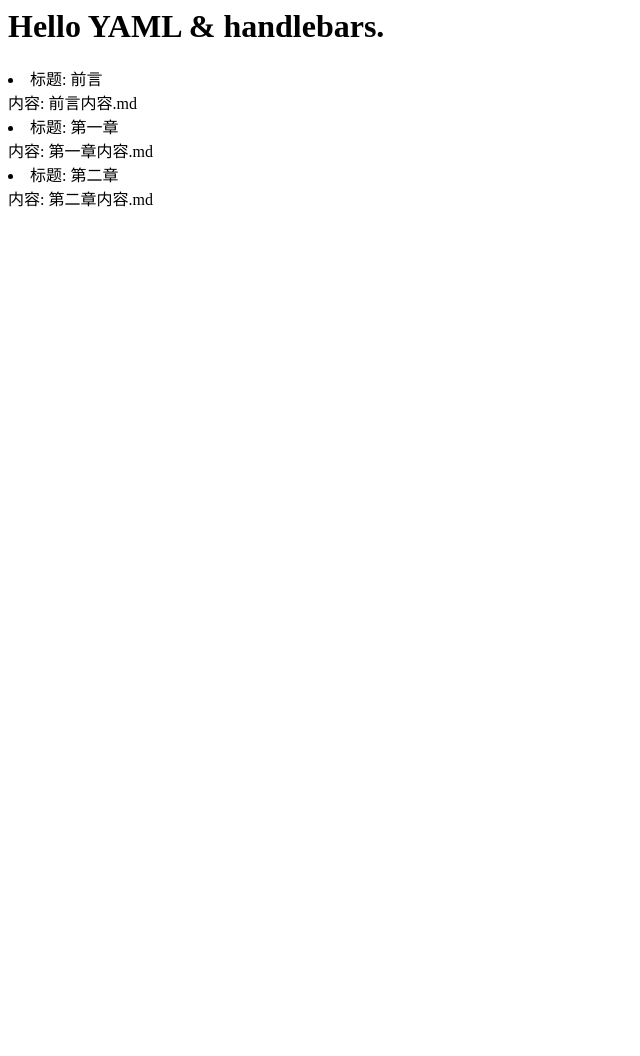
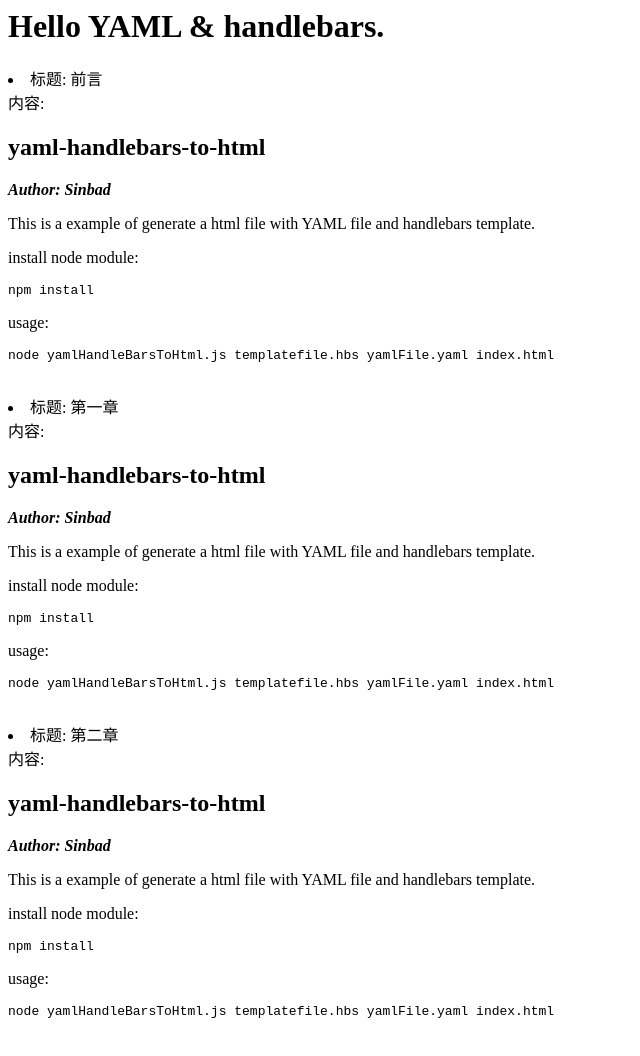
Before and after one commit to SinbadFreedom/yaml-handlebars-to-html, a website: page index.html in a window 1280 px wide. Shown: the whole page, without its empty margins (0-640 px from the left). Before the commit the page ends 800 px from the top, so only its background shows below. Drawn offline with Linux system fonts and the light colour scheme.

Commit message:
add markdown support

```diff
--- a/index.html
+++ b/index.html
@@ -9,15 +9,39 @@
     <ui>
             <li>
                 标题: 前言<br>
-                内容: <markdown>前言内容.md</markdown><br>
+                内容: <h2 id="yamlhandlebarstohtml">yaml-handlebars-to-html</h2>
+<p><strong><em>Author: Sinbad</em></strong></p>
+<p>This is a example of generate a html file with YAML file and handlebars template.</p>
+<p>install node module:</p>
+<pre><code>npm install
+</code></pre>
+<p>usage:</p>
+<pre><code>node yamlHandleBarsToHtml.js templatefile.hbs yamlFile.yaml index.html
+</code></pre><br>
             </li>
             <li>
                 标题: 第一章<br>
-                内容: <markdown>第一章内容.md</markdown><br>
+                内容: <h2 id="yamlhandlebarstohtml">yaml-handlebars-to-html</h2>
+<p><strong><em>Author: Sinbad</em></strong></p>
+<p>This is a example of generate a html file with YAML file and handlebars template.</p>
+<p>install node module:</p>
+<pre><code>npm install
+</code></pre>
+<p>usage:</p>
+<pre><code>node yamlHandleBarsToHtml.js templatefile.hbs yamlFile.yaml index.html
+</code></pre><br>
             </li>
             <li>
                 标题: 第二章<br>
-                内容: <markdown>第二章内容.md</markdown><br>
+                内容: <h2 id="yamlhandlebarstohtml">yaml-handlebars-to-html</h2>
+<p><strong><em>Author: Sinbad</em></strong></p>
+<p>This is a example of generate a html file with YAML file and handlebars template.</p>
+<p>install node module:</p>
+<pre><code>npm install
+</code></pre>
+<p>usage:</p>
+<pre><code>node yamlHandleBarsToHtml.js templatefile.hbs yamlFile.yaml index.html
+</code></pre><br>
             </li>
     </ui>
 </div>
--- a/package.json
+++ b/package.json
@@ -4,8 +4,9 @@
   "description": "Convert html file with YAML and handlebars template.",
   "main": "yamlHandleBarsToHtml.js",
   "dependencies": {
-	"js-yaml":"*",
-	"handlebars":"*"
+    "js-yaml": "*",
+    "handlebars": "*",
+    "showdown": "*"
   },
   "devDependencies": {},
   "scripts": {
--- a/templateFile.hbs
+++ b/templateFile.hbs
@@ -10,7 +10,7 @@
         {{#each catalog}}
             <li>
                 标题: {{this.chapter}}<br>
-                内容: {{{this.content}}}<br>
+                内容: {{{markdown this.fileName}}}<br>
             </li>
         {{/each}}
     </ui>
--- a/yamlFile.yaml
+++ b/yamlFile.yaml
@@ -1,6 +1,6 @@
 title: "Hello YAML & handlebars."
 catalog: [
-	{"chapter": "前言", content: "<markdown>前言内容.md</markdown>"},
-	{"chapter": "第一章", content: "<markdown>第一章内容.md</markdown>"},
-	{"chapter": "第二章", content: "<markdown>第二章内容.md</markdown>"}
+	{"chapter": "前言", fileName: "README.md"},
+	{"chapter": "第一章", fileName: "README.md"},
+	{"chapter": "第二章", fileName: "README.md"}
 ]
```
Also changed, not shown: yamlHandleBarsToHtml.js (+10 -0 lines), 1 other file.
